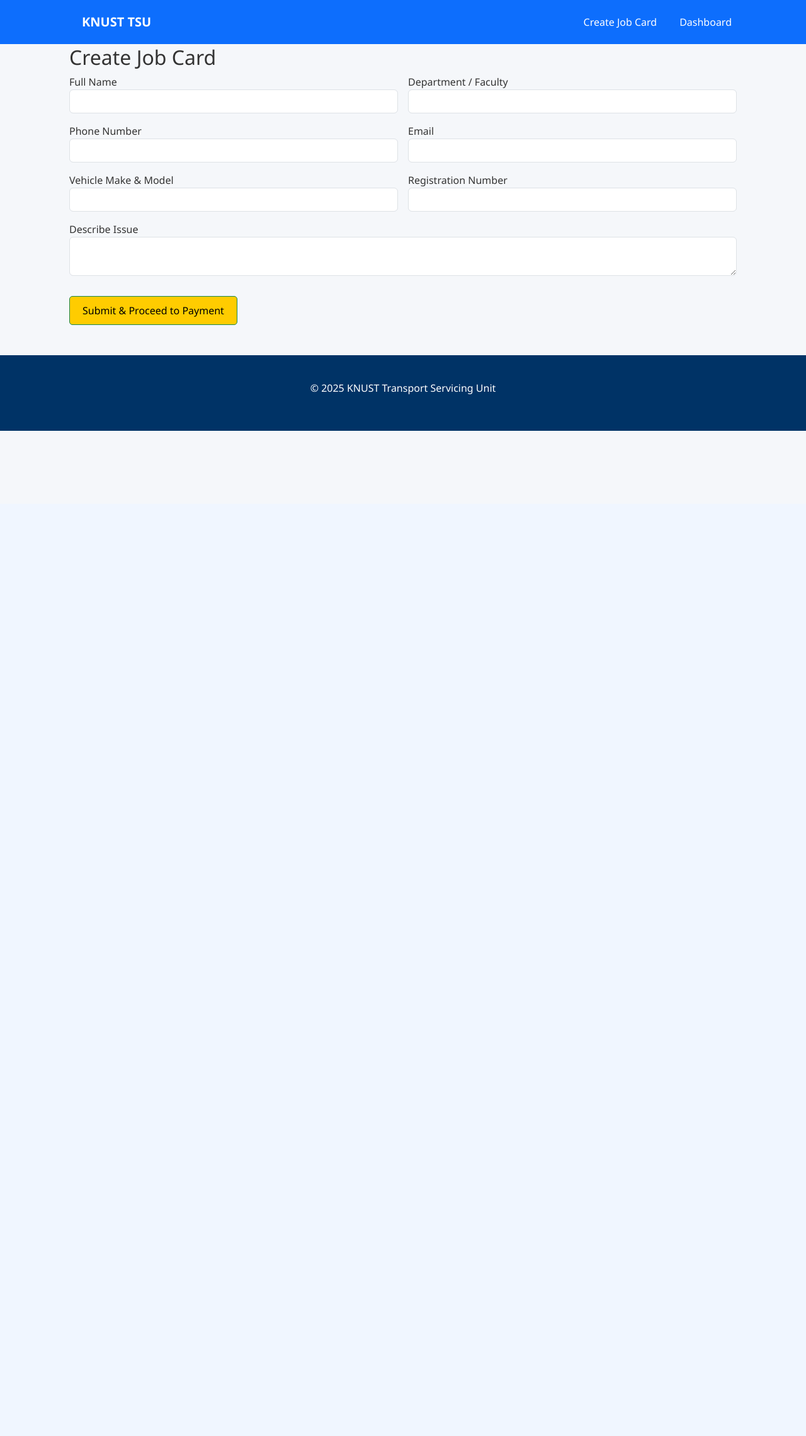
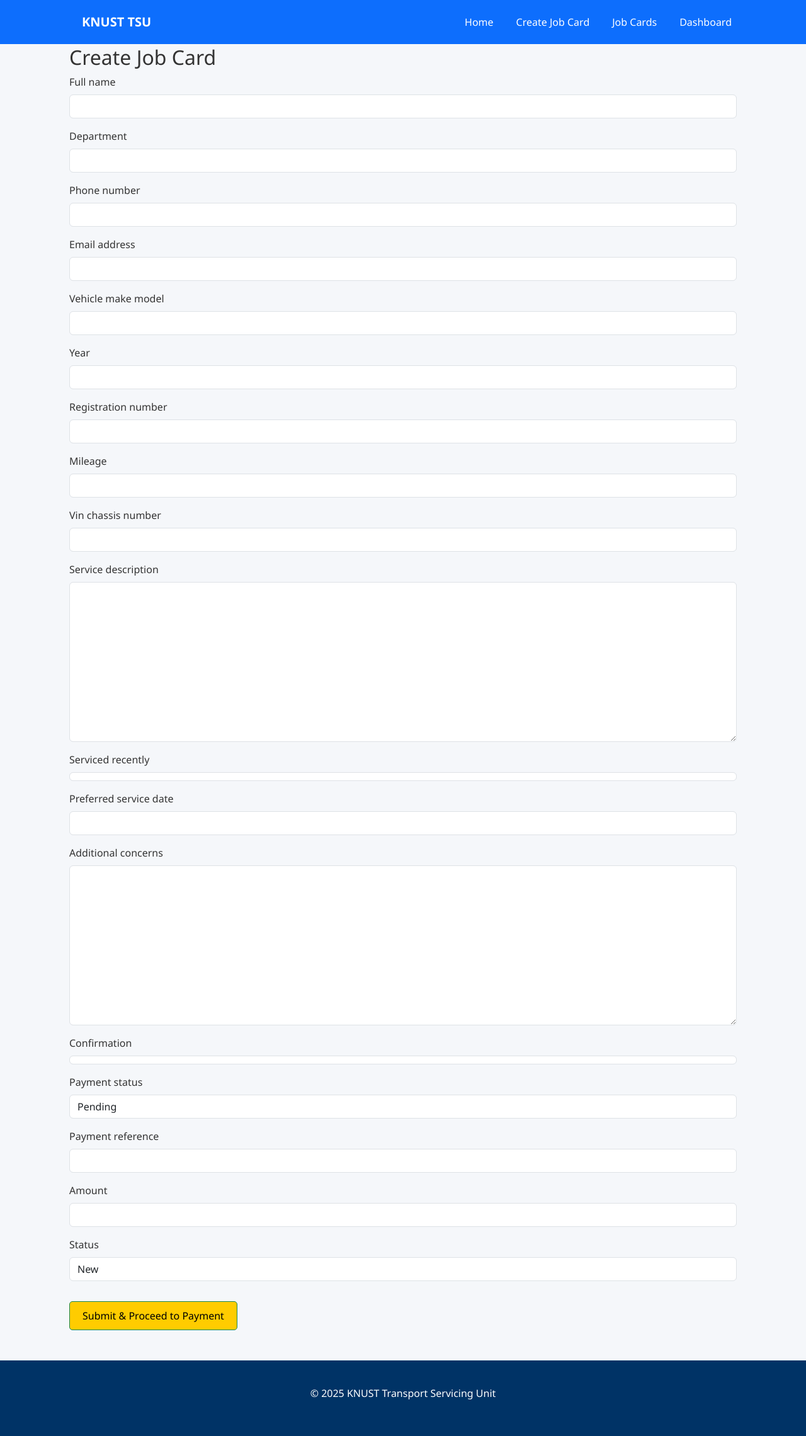
Before and after one commit to zezor/transportapp, a Django app: template templates/jobcards/create_job_card.html in a window 1280 px wide. Shown: the whole page at 63% size. Before the commit the page ends 684 px from the top, so only its background shows below. Run offline with Django 5.2, Linux system fonts and the light colour scheme; the template is opened without the code that fills it: values that come from a table or form of the project are taken from there, others are empty.

Commit message:
update code features

```diff
--- a/jobcards/forms.py
+++ b/jobcards/forms.py
@@ -1,34 +1,22 @@
 from django import forms
 from .models import JobCard
 
+from django import forms
+from .models import JobCard
 
 class JobCardForm(forms.ModelForm):
     class Meta:
         model = JobCard
-        fields = [
-            'full_name',
-            'department',
-            'phone_number',
-            'email_address',
-            'vehicle_make_model',
-            'year',
-            'registration_number',
-            'mileage',
-            'vin_chassis_number',
-            'service_description',
-            'serviced_recently',
-            'preferred_service_date',
-            'additional_concerns',
-            'confirmation'
-        ]
+        fields = '__all__'
 
-        widgets = {
-            'preferred_service_date': forms.DateInput(
-                attrs={'type': 'date'}
-            ),
-            'service_description': forms.Textarea(attrs={'rows': 3}),
-            'additional_concerns': forms.Textarea(attrs={'rows': 3}),
-        }
+    def __init__(self, *args, **kwargs):
+        super().__init__(*args, **kwargs)
+
+        for field in self.fields.values():
+            field.widget.attrs.update({
+                'class': 'form-control'
+            })
+
 
     def clean_confirmation(self):
         confirmation = self.cleaned_data.get('confirmation')
--- /dev/null
+++ b/jobcards/urls.py
@@ -0,0 +1,10 @@
+from django.urls import path, include
+from . import views
+
+
+urlpatterns = [
+    path('create/', views.create_job_card, name='create_job_card'),
+    path('detail/<str:job_card_no>/', views.job_card_detail, name='job_card_detail'),
+    path('list/', views.job_card_list, name='job_card_list'),
+    path('success/<str:job_card_no>/', views.job_card_success, name='job_card_success'),
+]
--- a/templates/jobcards/base.html
+++ b/templates/jobcards/base.html
@@ -16,7 +16,9 @@
         <a class="navbar-brand fw-bold" href="{% url 'home' %}">KNUST TSU</a>
         <div class="collapse navbar-collapse">
             <ul class="navbar-nav ms-auto">
+                <li class="nav-item"><a class="nav-link" href="{% url 'home' %}">Home</a></li>
                 <li class="nav-item"><a class="nav-link" href="{% url 'create_job_card' %}">Create Job Card</a></li>
+                <li class="nav-item"><a class="nav-link" href="{% url 'job_card_list' %}">Job Cards</a></li>
                 <li class="nav-item"><a class="nav-link" href="{% url 'dashboard' %}">Dashboard</a></li>
             </ul>
         </div>
--- a/templates/jobcards/create_job_card.html
+++ b/templates/jobcards/create_job_card.html
@@ -1,4 +1,5 @@
 {% extends 'jobcards/base.html' %}
+
 {% block title %}Create Job Card{% endblock %}
 
 {% block content %}
@@ -7,45 +8,26 @@
 <form method="POST">
     {% csrf_token %}
 
-    <div class="row g-3">
-        <div class="col-md-6">
-            <label>Full Name</label>
-            <input type="text" class="form-control" name="full_name" required>
+    {% for field in form %}
+        <div class="mb-3">
+            <label for="{{ field.id_for_label }}" class="form-label">
+                {{ field.label }}
+            </label>
+
+            {{ field }}
+
+            {% for error in field.errors %}
+                <div class="alert alert-danger mt-1">
+                    {{ error }}
+                </div>
+            {% endfor %}
         </div>
+    {% endfor %}
 
-        <div class="col-md-6">
-            <label>Department / Faculty</label>
-            <input type="text" class="form-control" name="department">
-        </div>
-
-        <div class="col-md-6">
-            <label>Phone Number</label>
-            <input type="tel" class="form-control" name="phone">
-        </div>
-
-        <div class="col-md-6">
-            <label>Email</label>
-            <input type="email" class="form-control" name="email">
-        </div>
-
-        <div class="col-md-6">
-            <label>Vehicle Make & Model</label>
-            <input type="text" class="form-control" name="vehicle">
-        </div>
-
-        <div class="col-md-6">
-            <label>Registration Number</label>
-            <input type="text" class="form-control" name="registration">
-        </div>
-
-        <div class="col-12">
-            <label>Describe Issue</label>
-            <textarea class="form-control" name="issue"></textarea>
-        </div>
-
-        <div class="col-12">
-            <button class="btn btn-success mt-3">Submit & Proceed to Payment</button>
-        </div>
+    <div class="col-12">
+        <button type="submit" class="btn btn-success mt-3">
+            Submit & Proceed to Payment
+        </button>
     </div>
 </form>
 {% endblock %}
--- a/transportapp/urls.py
+++ b/transportapp/urls.py
@@ -15,12 +15,12 @@ Including another URLconf
     2. Add a URL to urlpatterns:  path('blog/', include('blog.urls'))
 """
 from django.contrib import admin
-from django.urls import path
+from django.urls import path, include
 from . import views
 
 urlpatterns = [
     path('admin/', admin.site.urls),
     path('', views.home, name='home'),
-    path('create/', views.create_job_card, name='create_job_card'),
     path('dashboard/', views.dashboard, name='dashboard'),
+    path('jobcards/', include('jobcards.urls')),
 ]
--- a/transportapp/views.py
+++ b/transportapp/views.py
@@ -3,9 +3,6 @@ from django.shortcuts import render
 def home(request):
     return render(request, 'jobcards/home.html')
 
-def create_job_card(request):
-
-    return render(request, 'jobcards/create_job_card.html')
 
 def dashboard(request):
     return render(request, 'jobcards/dashboard.html')
```
Also changed, not shown: jobcards/views.py (+3 -4 lines), templates/jobcards/dashboard.html (+41 -0 lines), templates/jobcards/job_card_list.html (+14 -5 lines), templates/jobcards/job_card_success.html (+7 -6 lines), db.sqlite3, jobcards/migrations/0002_jobcard_amount_jobcard_payment_reference.py (added).
